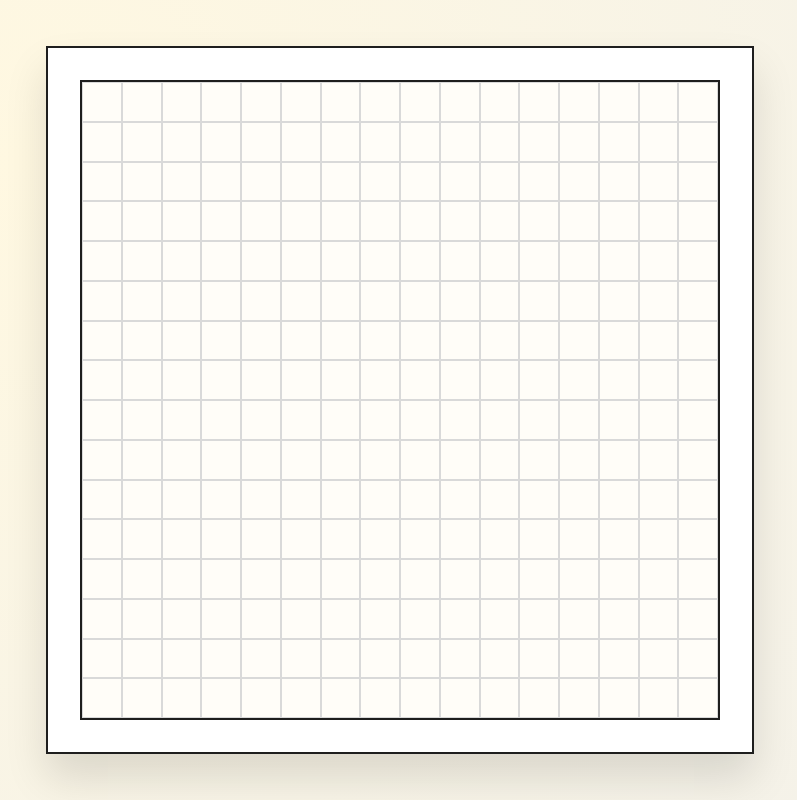
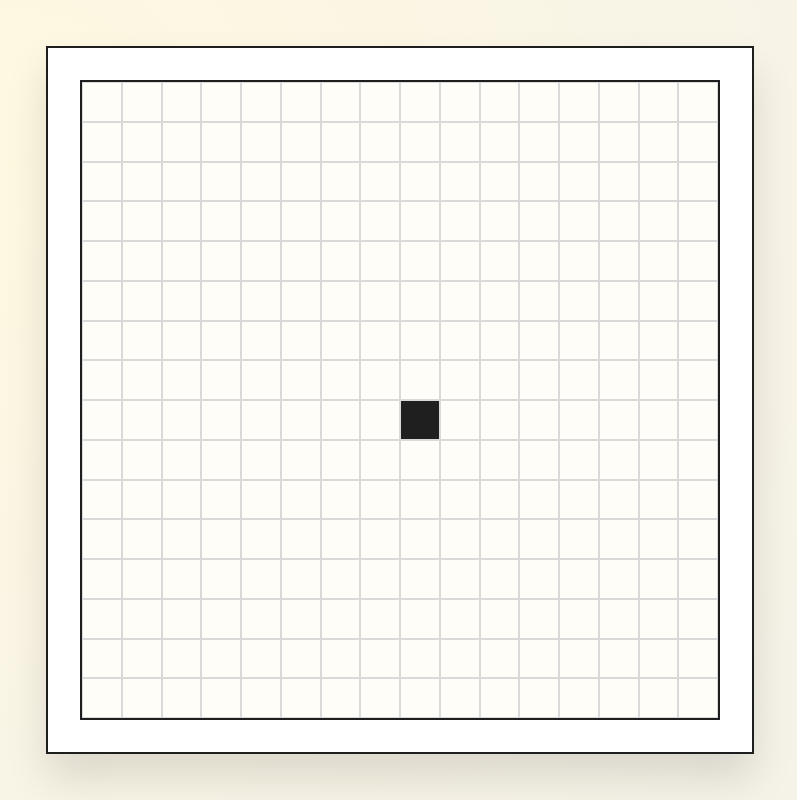
Before and after one commit to Abrarbut/Etch-a-Sketch, a plain HTML site: page index.html in a window 1280 px wide. In both pictures the pointer is over the element 640 px from the left and 400 px from the top of the page. Shown: the whole page, without its empty margins (240-1037 px from the left). Drawn offline with Linux system fonts and the light colour scheme.

Commit message:
css added for the hover

```diff
--- a/styles/index.css
+++ b/styles/index.css
@@ -33,11 +33,19 @@ body {
     display: grid;
     border: 2px solid var(--grid-border);
     background: #fffdf8;
+    ;
+}
+.grid:hover {
+    cursor: crosshair;
 }
 
 .cell {
     border: 1px solid var(--cell-border);
     background: #fffdf8;
+}
+
+.cell.is-drawn {
+    background: #1f1f1f;
 }
 
 @media (max-width: 720px) {
```
